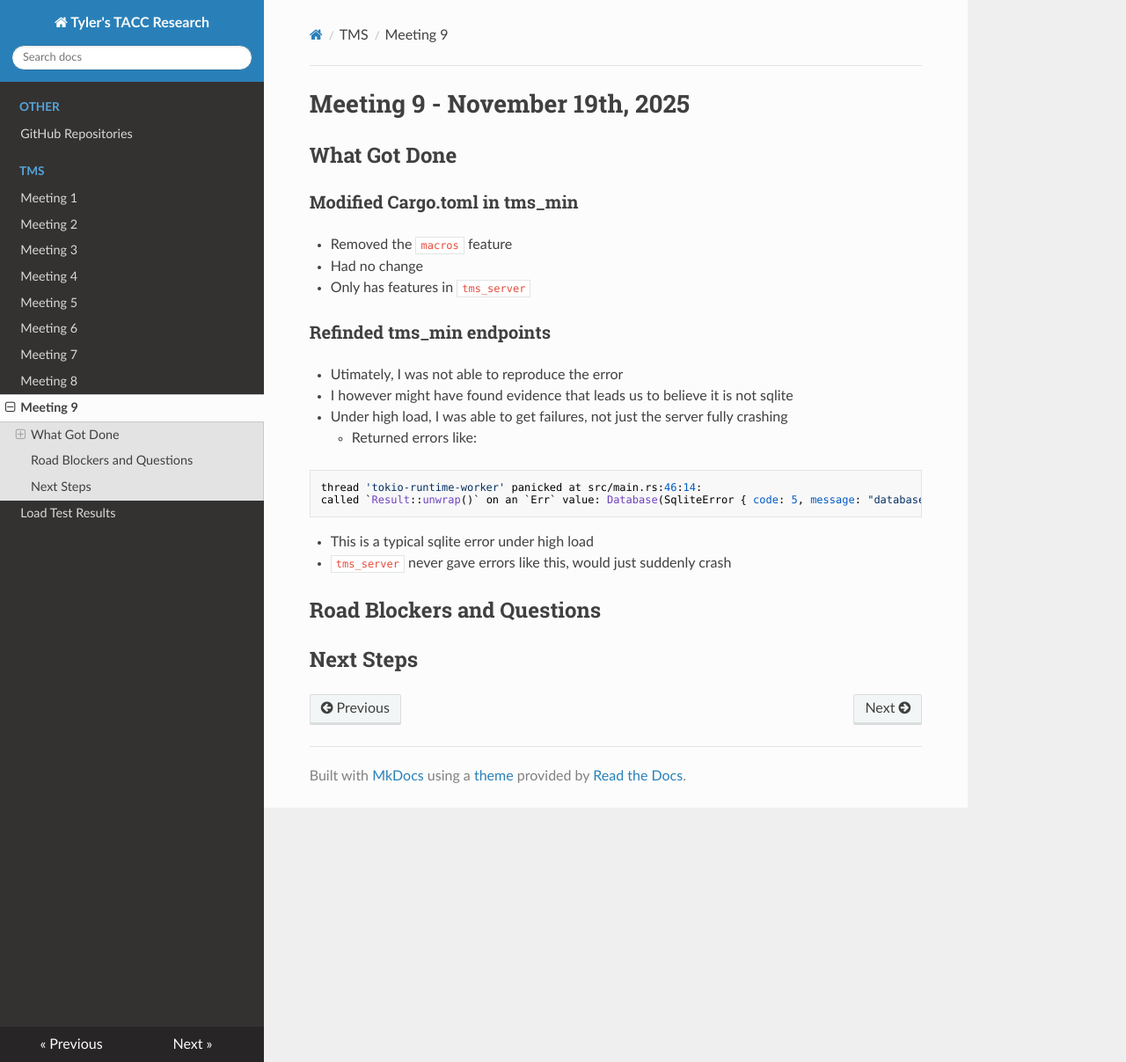
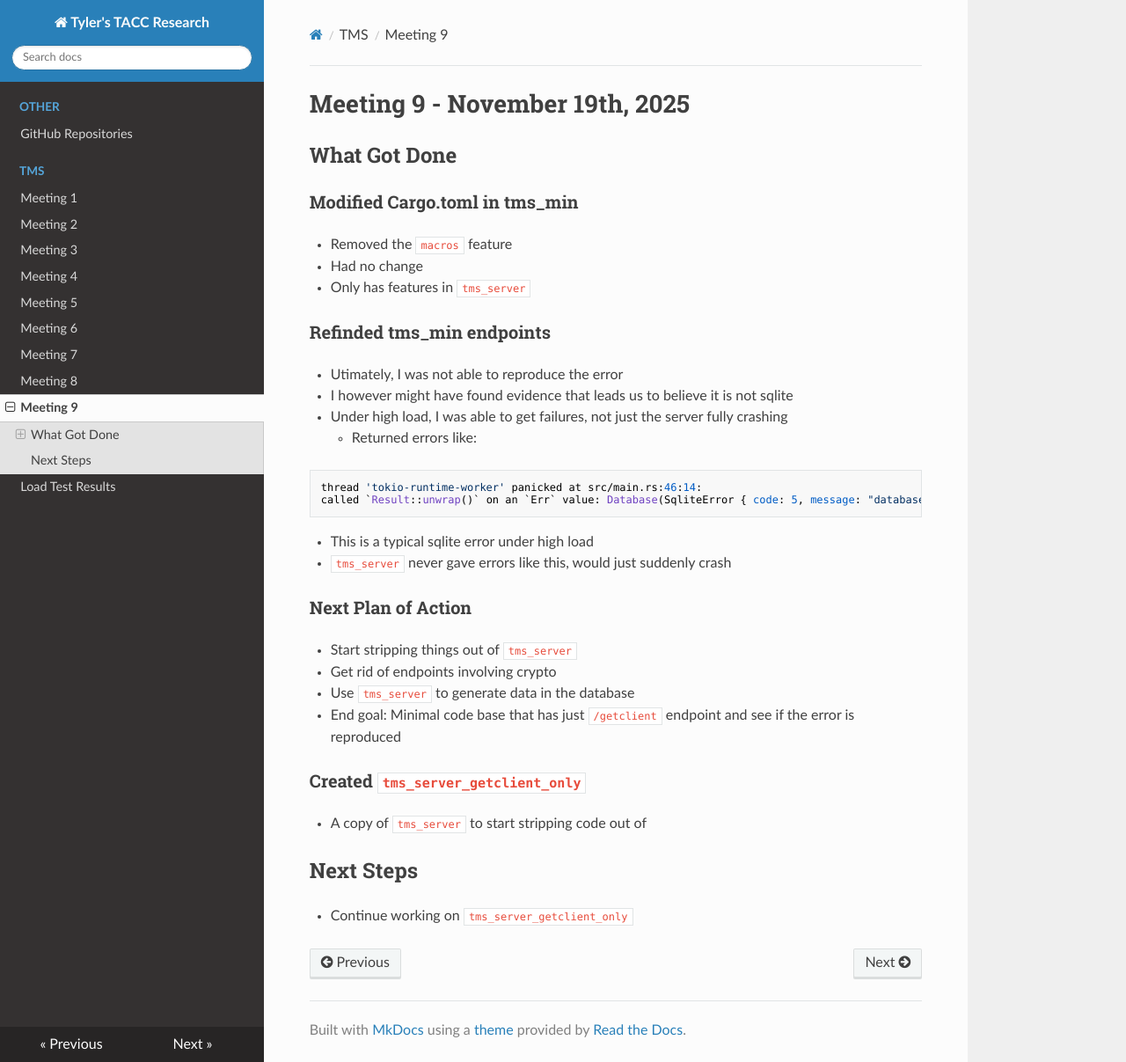
Before and after one commit to tyler0852/tylers-tacc-research, an MkDocs documentation site: the page built from docs/tms/meeting-9.md, in a window 1280 px wide and 1207 px high. Shown: the whole window at 88% size. Built offline with MkDocs 1.6.1, drawn with Linux system fonts in a browser that asks for light colours; nearby versions of some CDN libraries.

Commit message:
Update meeting notes with next plan of action
Added next steps and action plan for tms_server.

```diff
--- a/docs/tms/meeting-9.md
+++ b/docs/tms/meeting-9.md
@@ -22,7 +22,18 @@ called `Result::unwrap()` on an `Err` value: Database(SqliteError { code: 5, mes
 - This is a typical sqlite error under high load
 - `tms_server` never gave errors like this, would just suddenly crash
 
-## Road Blockers and Questions
+### Next Plan of Action
+
+- Start stripping things out of `tms_server`
+- Get rid of endpoints involving crypto
+- Use `tms_server` to generate data in the database
+- End goal: Minimal code base that has just `/getclient` endpoint and see if the error is reproduced
+
+### Created `tms_server_getclient_only`
+
+- A copy of `tms_server` to start stripping code out of
 
 
 ## Next Steps
+
+- Continue working on `tms_server_getclient_only`
```
